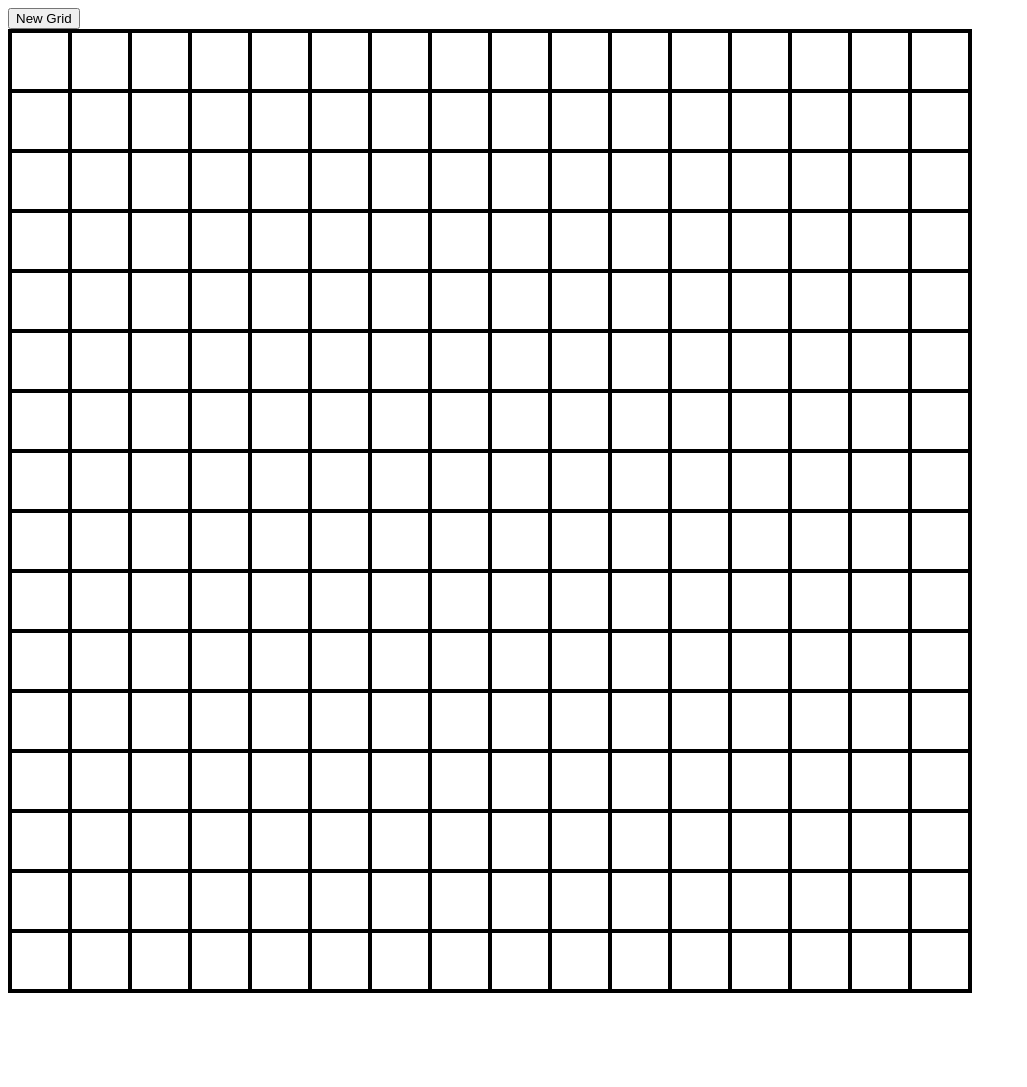
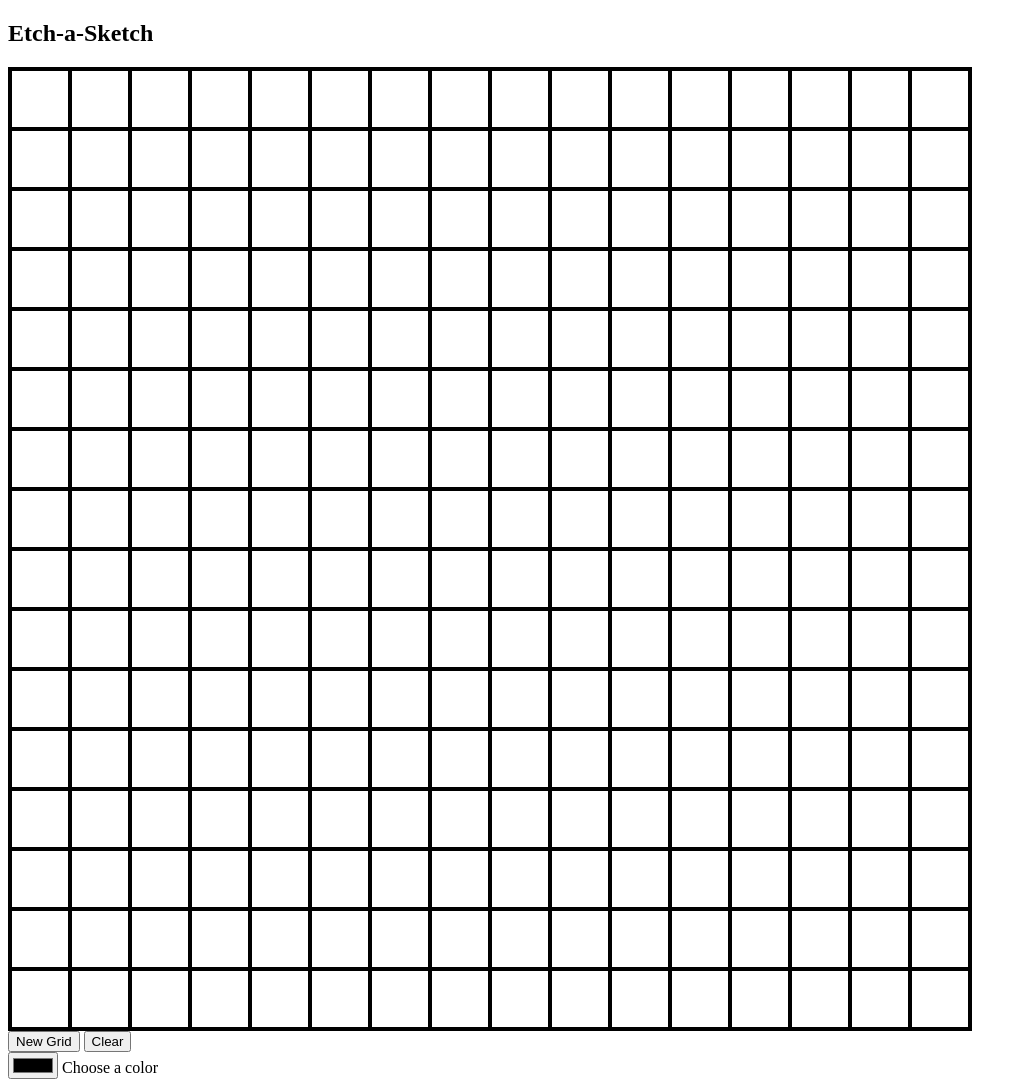
Before and after one commit to polymorpheteen/Etch-a-Sketch, a plain HTML site: page index.html in a window 1280 px wide. Shown: the whole page, without its empty margins (0-1027 px from the left). Before the commit the page ends 1001 px from the top, so only its background shows below. Drawn offline with Linux system fonts and the light colour scheme.

Commit message:
Add Clear button and a color picker.

```diff
--- a/index.html
+++ b/index.html
@@ -7,11 +7,27 @@
     <title>Etch-a-Sketch</title>
     <link rel="stylesheet" href="stylesheet.css">
     <script src="grid.js" defer></script>
+    <link rel="preconnect" href="https://fonts.googleapis.com">
+    <link rel="preconnect" href="https://fonts.gstatic.com" crossorigin>
+    <link href="https://fonts.googleapis.com/css2?family=Open+Sans:ital,wght@0,300..800;1,300..800&display=swap"
+        rel="stylesheet">
 </head>
 
 <body>
-    <button class="btn">New Grid</button>
-    <div class="container"></div>
+    <h2>
+        Etch-a-Sketch
+    </h2>
+    <div class="wrapper">
+        <div class="container"></div>
+        <div class="input">
+            <button class="btn new-grid-btn">New Grid</button>
+            <button class="btn clear-btn">Clear</button>
+            <div class="paint">
+                <input type="color" id="color-picker" name="color-picker" value="#000" />
+                <label>Choose a color</label>
+            </div>
+        </div>
+    </div>
 </body>
 
 </html>
```
